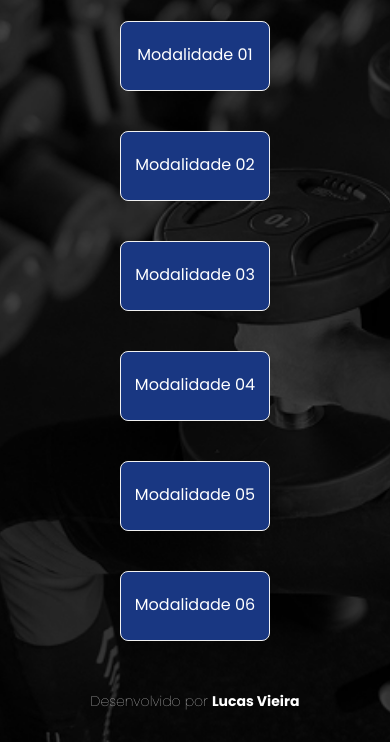
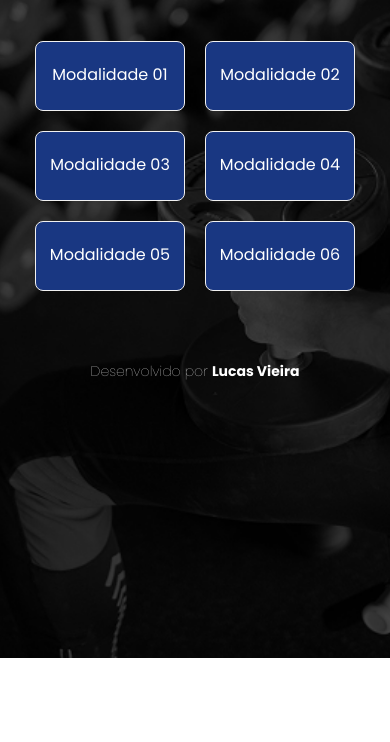
Before and after one commit to luccas-dev/link_bio, a plain HTML site: page pages/modalidades.html in a window 390 px wide. Shown: the part 186-928 px from the top of the page. After the commit the page ends 844 px from the top, so only its background shows below. Drawn offline with Linux system fonts and the light colour scheme.

Commit message:
Ajuste na responsividade

```diff
--- a/style.css
+++ b/style.css
@@ -20,7 +20,7 @@ body {
     margin: auto;
     padding: 50px 20px;
     text-align: center;
-    background: url(./assets/images/bg-desktop-version.png) no-repeat center/cover;
+    background: url(./assets/images/bg-desktop-version.png) no-repeat center / cover;
 }
 
 #logo {
@@ -56,6 +56,8 @@ body {
 footer {
     font-size: 14px;
     font-weight: 100;
+
+    padding: 20px 0;
 }
 
 footer a {
@@ -169,12 +171,15 @@ footer a:hover {
 
 @media (max-width: 500px) {
     body {
-        height: auto;
-        padding: 30px 40px;
         background: url(./assets/images/bg-mobile-version.png) no-repeat center/cover;
+        background-attachment: fixed;
     }
 
     #container {
-        padding: 30px 0 50px;
+        padding: 50px 0;
+    }
+
+    #container-modalidades {
+        gap: 20px;
     }
 }
```
